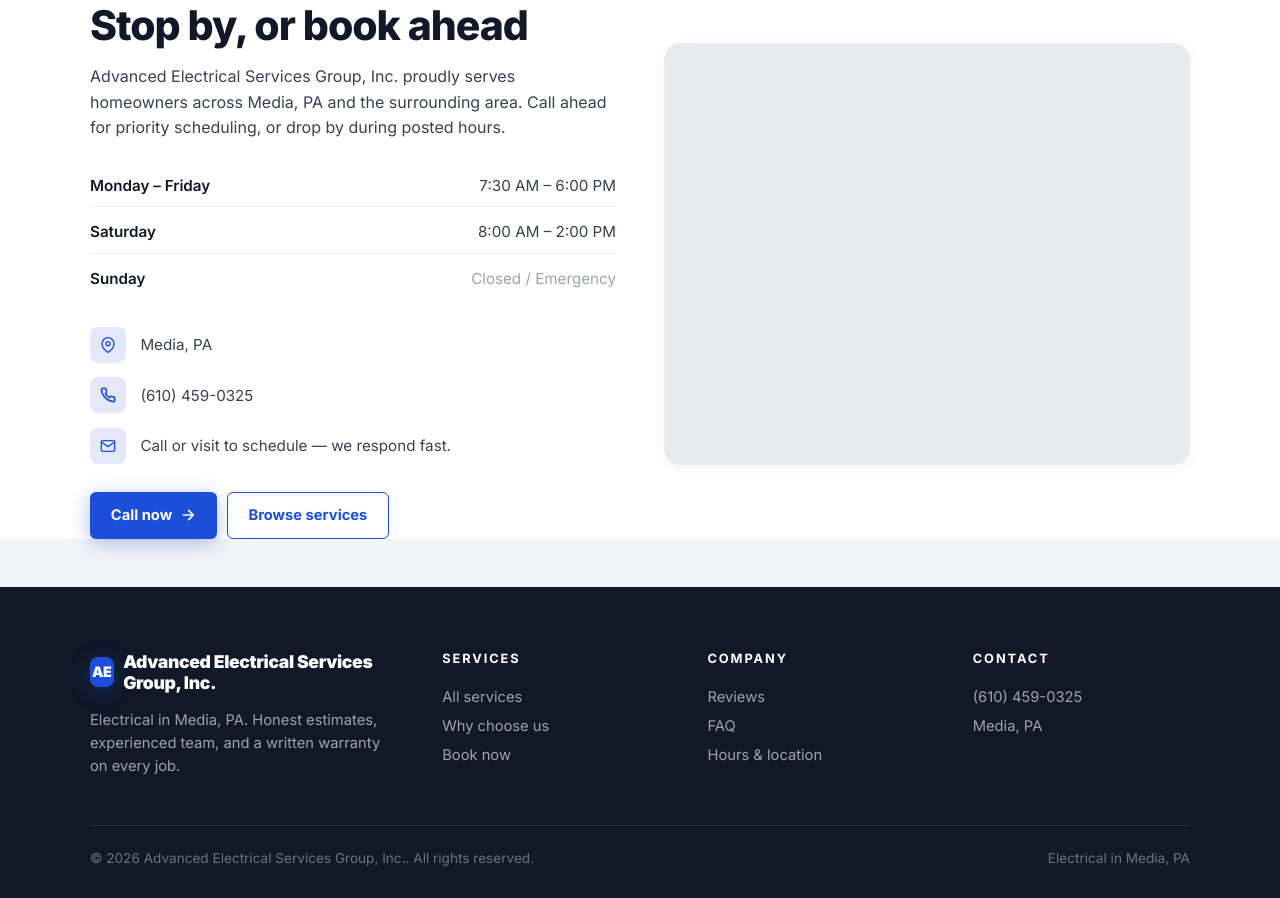
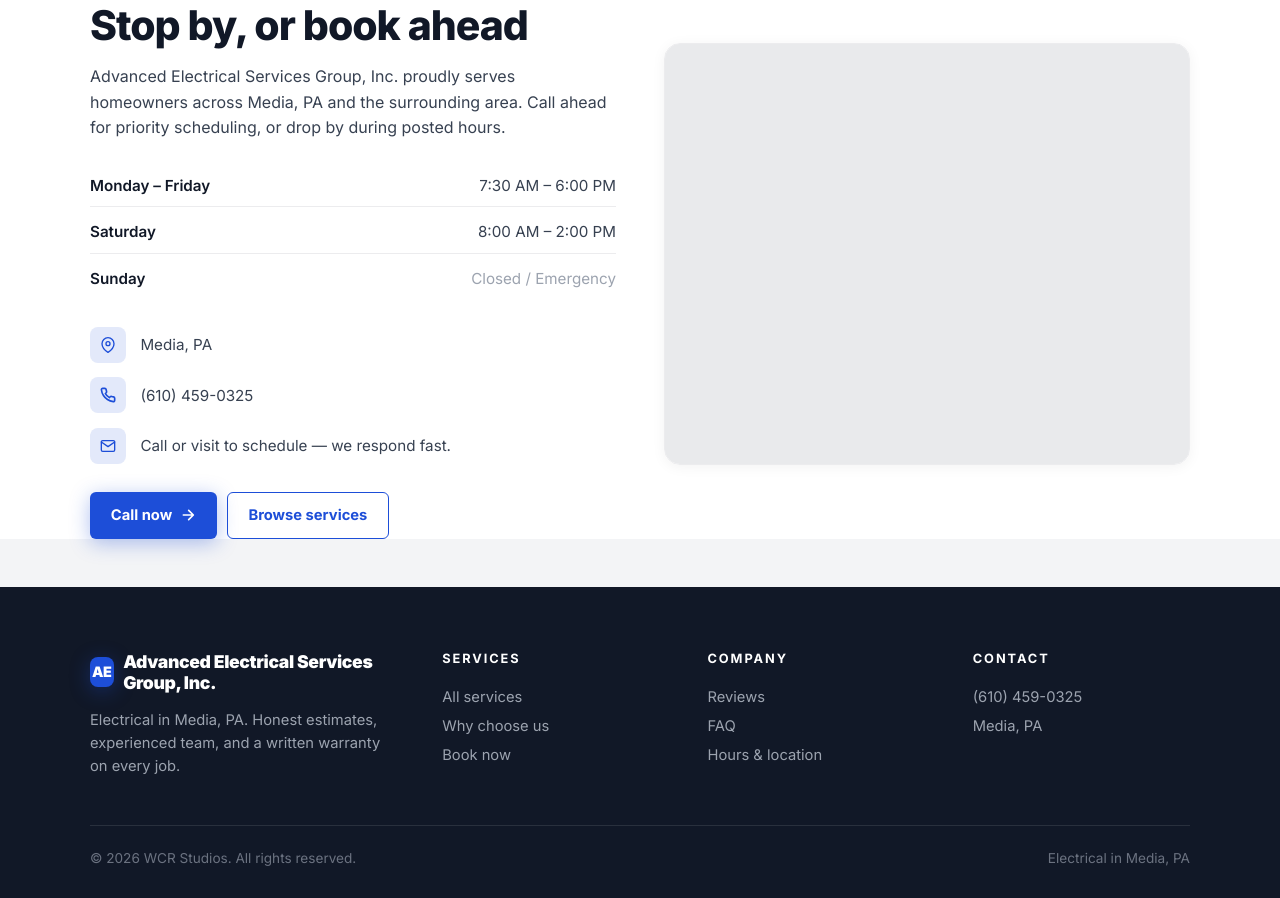
Before and after one commit to Wrenbjor/trades--advanced-electrical-services-group-inc, a plain HTML site: page index.html in a window 1280 px wide. Shown: the part 4647-5545 px from the top of the page. Drawn offline with nearby package versions, Linux system fonts and the light colour scheme; no server answers.

Commit message:
Update site

```diff
--- a/index.html
+++ b/index.html
@@ -605,7 +605,7 @@ footer{background:#111827;color:#cbd5d1;padding:4rem 2rem 2rem}
     </div>
   </div>
   <div class="foot-bottom">
-    <div>&copy; 2026 Advanced Electrical Services Group, Inc.. All rights reserved.</div>
+    <div>&copy; 2026 WCR Studios. All rights reserved.</div>
     <div>Electrical in Media, PA</div>
   </div>
 </footer>
```
